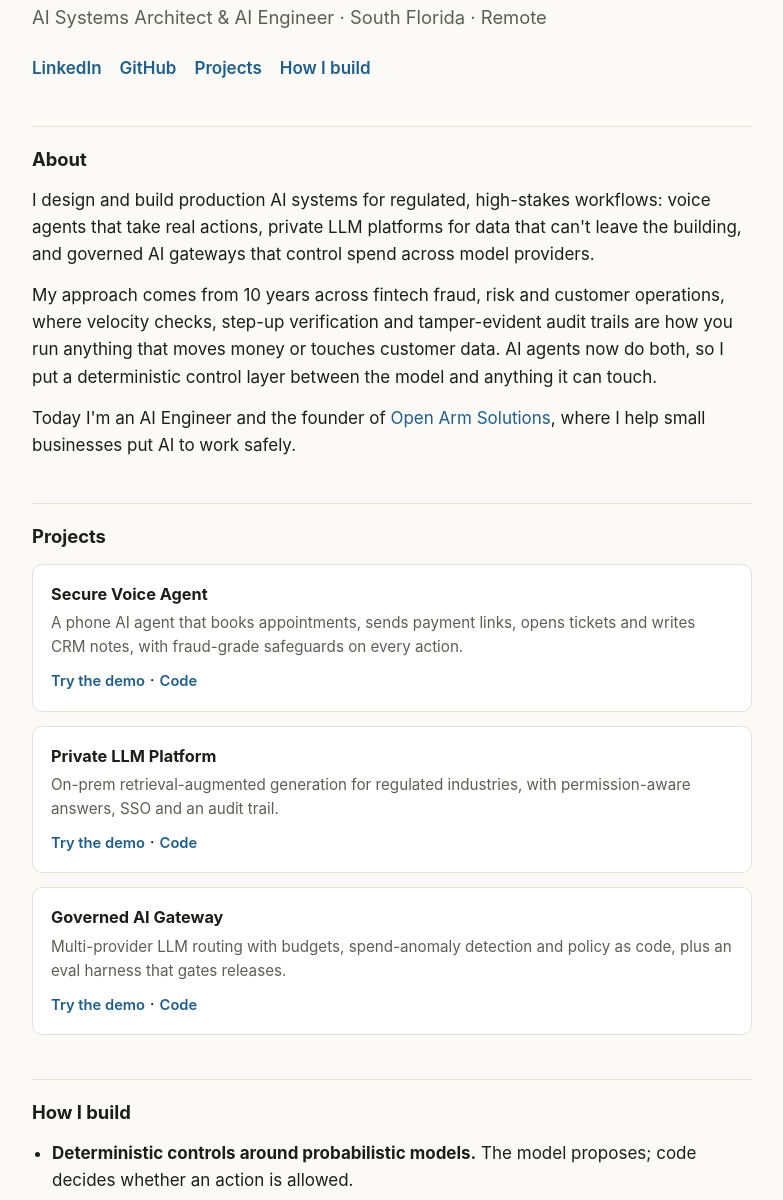
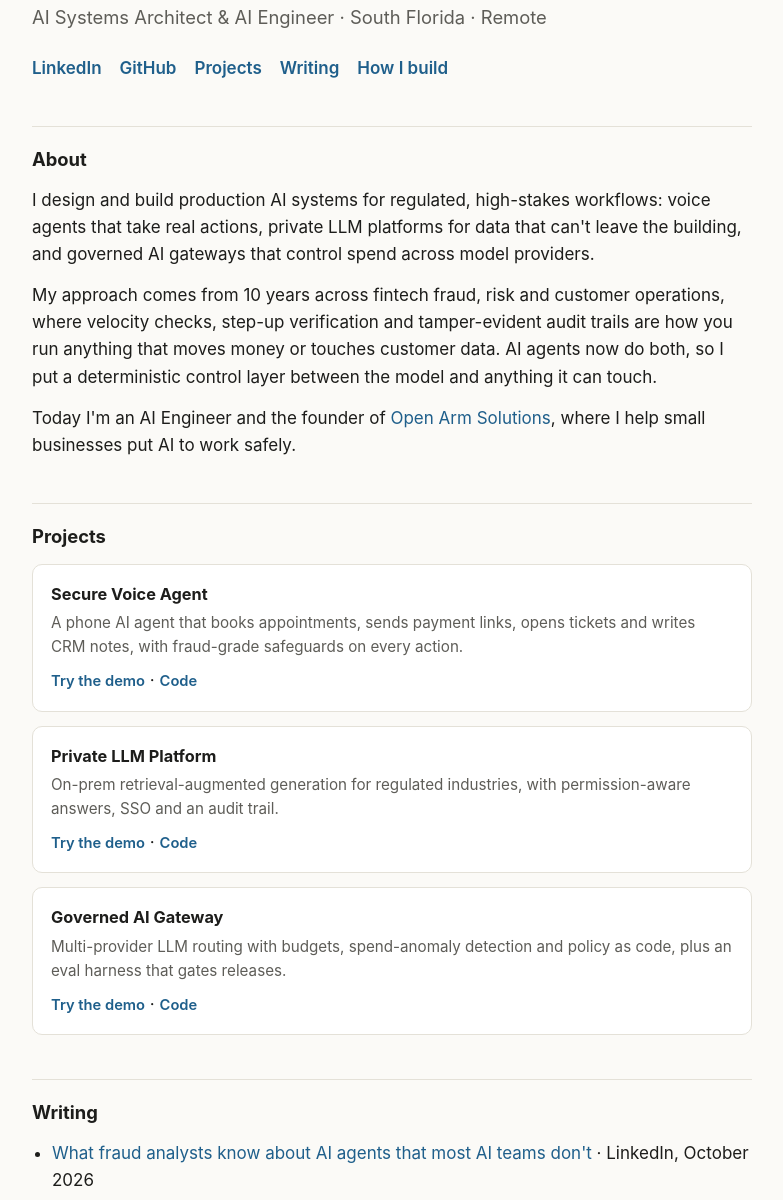
Before and after one commit to coreymathie/coreymathie.github.io, a plain HTML site: page index.html in a window 1280 px wide. Shown: the part 99-1299 px from the top of the page, without its empty margins (248-1031 px from the left). Drawn offline with Linux system fonts and the light colour scheme.

Commit message:
Add writing section with article link
Added a new section for writing with a link to an article.

```diff
--- a/index.html
+++ b/index.html
@@ -70,6 +70,7 @@ footer{margin-top:48px;color:var(--muted);font-size:.9rem}
       <a href="https://www.linkedin.com/in/coreymathie" rel="me">LinkedIn</a>
       <a href="https://github.com/coreymathie" rel="me">GitHub</a>
       <a href="#projects">Projects</a>
+      <a href="#writing">Writing</a>
       <a href="#approach">How I build</a>
     </nav>
   </header>
@@ -102,6 +103,13 @@ footer{margin-top:48px;color:var(--muted);font-size:.9rem}
     </div>
   </section>
 
+  <section aria-labelledby="writing">
+    <h2 id="writing">Writing</h2>
+    <ul>
+      <li><a href="https://www.linkedin.com/pulse/what-fraud-analysts-know-ai-agents-most-teams-dont-corey-mathie-kgjfe/">What fraud analysts know about AI agents that most AI teams don't</a> · LinkedIn, October 2026</li>
+    </ul>
+  </section>
+
   <section aria-labelledby="approach">
     <h2 id="approach">How I build</h2>
     <ul>
```
